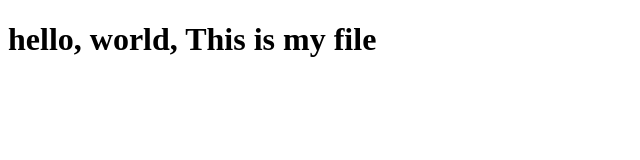
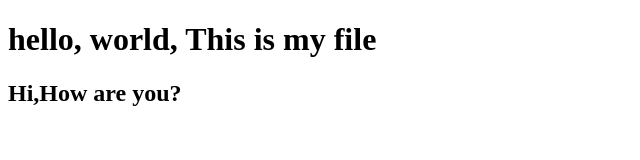
Before and after one commit to Binaz/Website, a plain HTML site: page index.html in a window 1280 px wide. Shown: the whole page, without its empty margins (0-640 px from the left). Drawn offline with Linux system fonts and the light colour scheme.

Commit message:
Update index.html

```diff
--- a/index.html
+++ b/index.html
@@ -5,5 +5,6 @@
   </head>
   <body>
     <h1>hello, world, This is my file</h1>
+    <h2>Hi,How are you?</h2>
   </body>
 </html>
```
